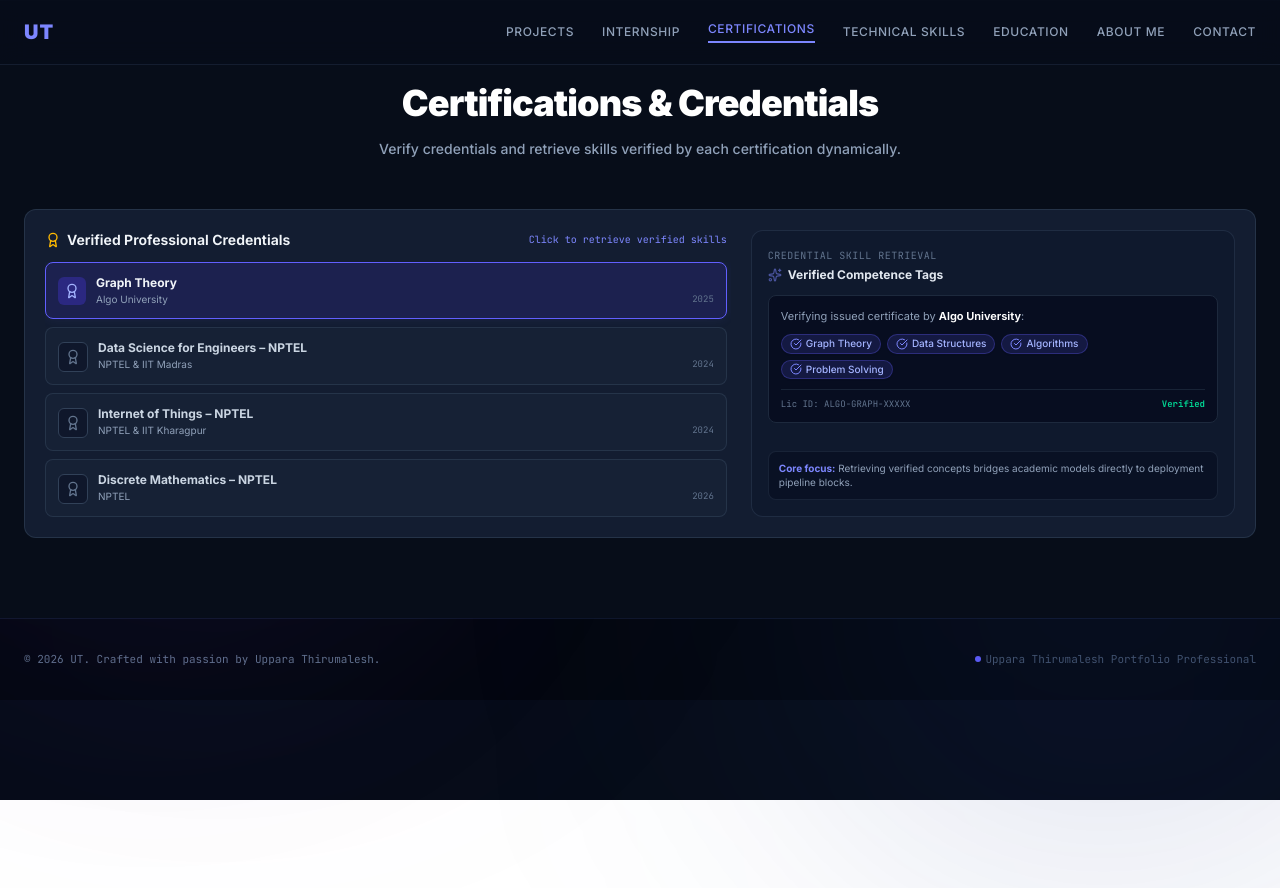
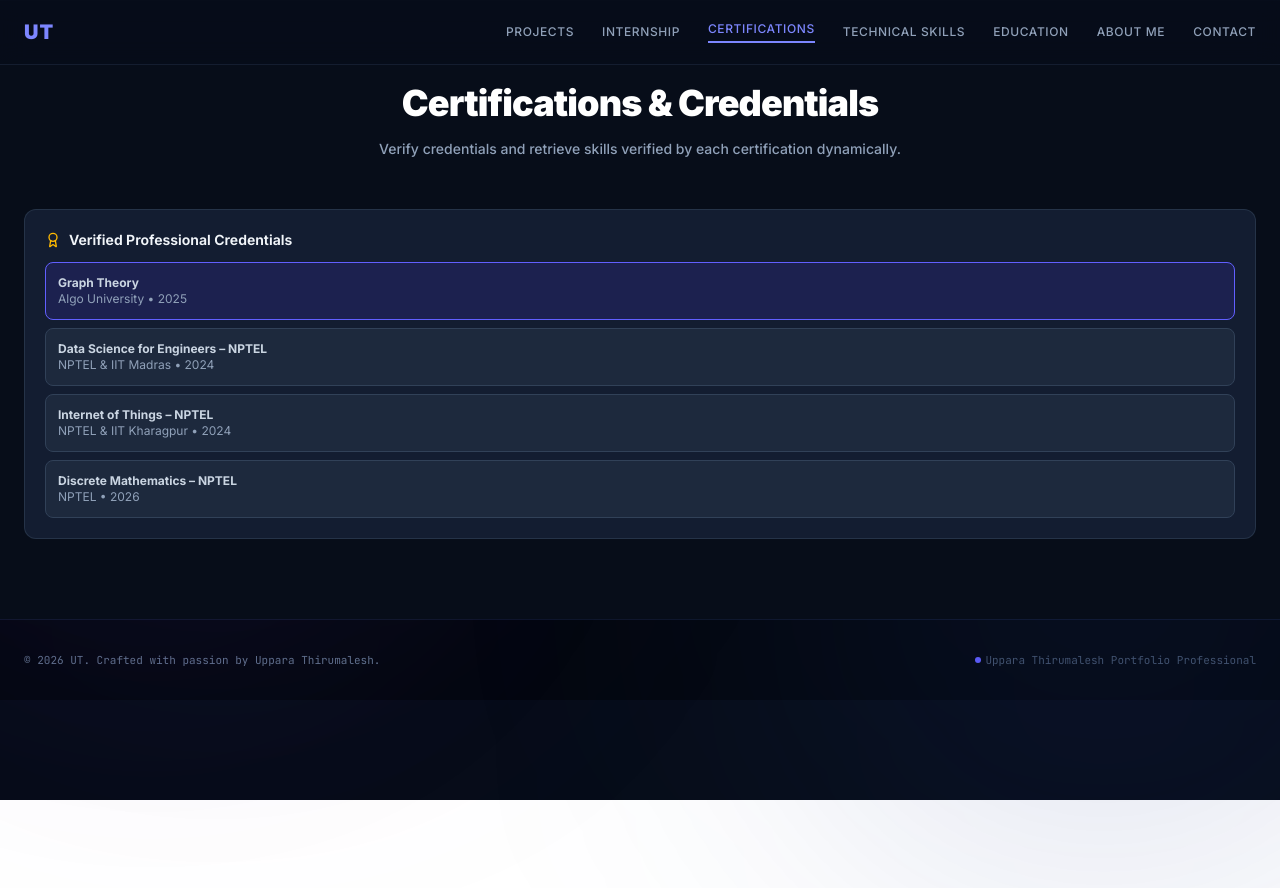
Before and after one commit to UpparaThirumalesh/portifolio, a React (Vite) app: page / in a window 1280 px wide. Both pictures are taken after a click on the button "CERTIFICATIONS". Shown: the top 888 px of the page. Built offline with nearby package versions, Linux system fonts and the light colour scheme.

Commit message:
Updated portfolio details

```diff
--- a/index.html
+++ b/index.html
@@ -3,7 +3,8 @@
   <head>
     <meta charset="UTF-8" />
     <meta name="viewport" content="width=device-width, initial-scale=1.0" />
-    <title><title>Uppara Thirumalesh | Portfolio</title></title>
+        <title>Uppara Thirumalesh | Portfolio</title>
+
   </head>
   <body>
     <div id="root"></div>
--- a/src/components/CertsSkillsEducationWidget.tsx
+++ b/src/components/CertsSkillsEducationWidget.tsx
@@ -1,211 +1,178 @@
 import React, { useState } from 'react';
 import { CERTIFICATIONS, EDUCATION } from '../data';
-import { Award, GraduationCap, CheckCircle, Flame, Star, Sparkles, BookOpen } from 'lucide-react';
+import {
+  Award,
+  GraduationCap,
+  CheckCircle,
+  Star,
+  Sparkles,
+  BookOpen
+} from 'lucide-react';
 
 interface CertsSkillsEducationWidgetProps {
   viewMode?: 'all' | 'certifications' | 'education';
 }
 
-export default function CertsSkillsEducationWidget({ viewMode = 'all' }: CertsSkillsEducationWidgetProps) {
+export default function CertsSkillsEducationWidget({
+  viewMode = 'all'
+}: CertsSkillsEducationWidgetProps) {
+
   const [selectedCertId, setSelectedCertId] = useState<number>(1);
   const [showScoreBreakdown, setShowScoreBreakdown] = useState(false);
 
-  // Active certification item
-  const selectedCert = CERTIFICATIONS.find(c => c.id === selectedCertId) || CERTIFICATIONS[0];
+  const selectedCert =
+    CERTIFICATIONS.find(
+      c => c.id === selectedCertId
+    ) || CERTIFICATIONS[0];
 
-  // Educational GPA / Score computation representation
-  const cgpaInPercentage = 7.95 * 10; // Standard 7.95 out of 10 normalized
+  // Academic scores
+  const cgpa = 8.02;
+  const cgpaInPercentage = cgpa * 10; // 80.2%
+
   const intermediateScore = 98.3;
-  // Let's compute a composite score out of 100
-  const compositeAcademicScore = Math.round((cgpaInPercentage + intermediateScore) / 2);
+
+  const compositeAcademicScore = Math.round(
+    (cgpaInPercentage + intermediateScore) / 2
+  );
 
   return (
-    <div id="certs-skills-education-widget" className="w-full bg-[#131D31] rounded-xl border border-slate-700/60 p-5 space-y-6 text-xs text-slate-300">
+    <div
+      id="certs-skills-education-widget"
+      className="w-full bg-[#131D31] rounded-xl border border-slate-700/60 p-5 space-y-6 text-xs text-slate-300"
+    >
 
-      {/* Grid of Certifications & Skills Retrieval */}
+      {/* Certification Section */}
       {(viewMode === "all" || viewMode === "certifications") && (
-        <div className="grid grid-cols-1 lg:grid-cols-12 gap-5">
+        <div>
 
-          {/* Left Column (8/12) - Certifications List */}
-          <div className="lg:col-span-7 space-y-3">
-            <div className="flex justify-between items-center pr-1">
-              <h4 className="font-semibold text-slate-100 text-sm flex items-center gap-1.5">
-                <Award className="w-4 h-4 text-amber-400" />
+          <h4 className="font-semibold text-slate-100 text-sm flex items-center gap-2">
+            <Award className="w-4 h-4 text-amber-400"/>
             Verified Professional Credentials
           </h4>
-              <span className="text-[10px] text-indigo-400 font-mono">Click to retrieve verified skills</span>
+
+          <div className="space-y-2 mt-3">
+
+            {CERTIFICATIONS.map(cert => (
+
+              <button
+                key={cert.id}
+                onClick={() => setSelectedCertId(cert.id)}
+                className={`w-full p-3 rounded-lg border text-left ${
+                  selectedCertId === cert.id
+                    ? "bg-indigo-600/15 border-indigo-500"
+                    : "bg-slate-800 border-slate-700"
+                }`}
+              >
+
+                <div className="font-bold">
+                  {cert.title}
                 </div>
 
-            <div className="space-y-2 max-h-[290px] overflow-y-auto pr-1">
-              {CERTIFICATIONS.map(cert => (
-                <button
-                  id={`btn-cert-${cert.id}`}
-                  key={cert.id}
-                  onClick={() => setSelectedCertId(cert.id)}
-                  className={`w-full text-left p-3 rounded-lg border transition-all flex items-start gap-2.5 cursor-pointer ${
-                    selectedCertId === cert.id
-                      ? 'bg-indigo-600/15 border-indigo-500 shadow-[0_0_12px_rgba(99,102,241,0.1)] text-white'
-                      : 'bg-slate-800/40 border-slate-700/60 hover:bg-slate-800/80 hover:border-slate-600 text-slate-400'
-                  }`}
-                >
-                  <div className={`p-1.5 rounded-md mt-0.5 ${
-                    selectedCertId === cert.id ? 'bg-indigo-600/30 text-indigo-300' : 'bg-slate-900 border border-slate-700 text-slate-500'
-                  }`}>
-                    <Award className="w-4 h-4" />
-                  </div>
-                  <div className="flex-1 min-w-0">
-                    <div className={`font-bold truncate text-xs ${selectedCertId === cert.id ? 'text-slate-100' : 'text-slate-300'}`}>
-                      {cert.title}
-                    </div>
-                    <div className="text-[10px] text-slate-400 mt-0.5 flex justify-between">
-                      <span>{cert.issuer}</span>
-                      <span className="font-mono text-[9px] text-slate-500">{cert.date}</span>
-                    </div>
-                  </div>
-                </button>
-              ))}
-            </div>
+                <div className="text-xs text-slate-400">
+                  {cert.issuer} • {cert.date}
                 </div>
 
-          {/* Right Column (5/12) - Retrieved Skills Display */}
-          <div className="lg:col-span-5 flex flex-col justify-between bg-slate-900/65 border border-slate-700/50 rounded-xl p-4">
-            <div className="space-y-3">
-              <div>
-                <span className="text-[10px] text-slate-500 uppercase font-mono tracking-wider">Credential Skill Retrieval</span>
-                <h5 className="font-bold text-slate-200 mt-1 flex items-center gap-1.5">
-                  <Sparkles className="w-3.5 h-3.5 text-indigo-400 animate-pulse" />
-                  Verified Competence Tags
-                </h5>
-              </div>
+              </button>
 
-              <div className="bg-slate-950/60 rounded-lg p-3 border border-slate-800 space-y-2.5">
-                <div className="text-[11px] text-slate-400 leading-normal">
-                  Verifying issued certificate by <span className="text-white font-semibold">{selectedCert.issuer}</span>:
-                </div>
+            ))}
 
-                {/* Animation simulation container */}
-                <div className="flex flex-wrap gap-1.5">
-                  {selectedCert.skills.map((skill, idx) => (
-                    <span
-                      key={idx}
-                      className="inline-flex items-center gap-1 text-[10px] bg-indigo-500/15 text-indigo-300 hover:bg-indigo-500/25 border border-indigo-500/30 px-2 py-0.5 rounded-full font-medium shadow-xs hover:scale-105 transition-all duration-300"
-                    >
-                      <CheckCircle className="w-3 h-3 text-indigo-400" />
-                      {skill}
-                    </span>
-                  ))}
-                </div>
-
-                {selectedCert.credentialId && (
-                  <div className="text-[9px] font-mono text-slate-500 border-t border-slate-800/80 pt-2 flex justify-between">
-                    <span>Lic ID: {selectedCert.credentialId}</span>
-                    <span className="text-emerald-400 flex items-center gap-0.5 font-bold">
-                      <span className="w-1.5 h-1.5 bg-emerald-500 rounded-full animate-ping"></span>
-                      Verified
-                    </span>
-                  </div>
-                )}
-              </div>
-            </div>
-
-            <div className="mt-4 bg-slate-950/40 p-2.5 rounded-lg border border-slate-800/80">
-              <div className="text-[10px] text-slate-400">
-                <span className="text-indigo-400 font-bold">Core focus:</span> Retrieving verified concepts bridges academic models directly to deployment pipeline blocks.
-              </div>
-            </div>
           </div>
 
         </div>
       )}
 
-      {/* Show Education Section & Scoring */}
-      {viewMode === "all" && <div className="border-t border-slate-700/50 my-1"></div>}
+      {/* Education Section */}
 
       {(viewMode === "all" || viewMode === "education") && (
-        <div className="pt-2 grid grid-cols-1 md:grid-cols-12 gap-5">
 
-          {/* Left: Education cards (7/12) */}
-          <div className="md:col-span-7 space-y-3">
-            <h4 className="font-semibold text-slate-100 text-sm flex items-center gap-1.5">
-              <GraduationCap className="w-4.5 h-4.5 text-indigo-400" />
+        <div className="border-t border-slate-700 pt-5">
+
+          <h4 className="font-semibold text-slate-100 text-sm flex items-center gap-2">
+            <GraduationCap className="w-4 h-4 text-indigo-400"/>
             Education Timeline
           </h4>
 
-            <div className="space-y-3">
+          <div className="space-y-3 mt-3">
+
             {EDUCATION.map((edu, idx) => (
-                <div key={idx} className="bg-slate-900/40 border border-slate-700/40 hover:border-slate-600/60 p-3.5 rounded-lg transition-all flex items-start gap-3">
-                  <div className="p-2.5 bg-[#17253e] border border-blue-500/20 text-blue-400 rounded-lg shrink-0 font-bold tracking-wide text-xs">
-                    {edu.logo}
-                  </div>
-                  <div className="flex-1 min-w-0">
-                    <h5 className="font-bold text-slate-100 text-xs leading-snug">{edu.institution}</h5>
-                    <p className="text-indigo-400 text-[10.5px] mt-0.5">{edu.degree}</p>
-                    {edu.specialization && <p className="text-slate-400 text-[10px] mt-0.5">{edu.specialization}</p>}
-                    <p className="text-slate-400 font-medium text-[10px] mt-1 font-mono uppercase bg-slate-950/30 inline-block px-1.5 py-0.5 rounded border border-slate-800/50">
+
+              <div
+                key={idx}
+                className="bg-slate-900 p-3 rounded-lg border border-slate-700"
+              >
+
+                <h5 className="font-bold text-white">
+                  {edu.institution}
+                </h5>
+
+                <p className="text-indigo-400">
+                  {edu.degree}
+                </p>
+
+                <p className="text-slate-400">
+                  {edu.specialization}
+                </p>
+
+                <p className="text-xs text-slate-500 mt-1">
                   {edu.grade}
                 </p>
-                  </div>
-                </div>
-              ))}
-            </div>
+
               </div>
 
-          {/* Right: Academic Scoreboard "it will score education" (5/12) */}
-          <div className="md:col-span-5 bg-gradient-to-br from-[#1c2c47] to-[#121c2e] border border-slate-700/60 rounded-xl p-4 flex flex-col justify-between">
-            <div className="space-y-2">
-              <div className="flex justify-between items-center">
-                <span className="text-[10px] text-indigo-400 font-mono tracking-wider">Academic Audit Index</span>
-                <button
-                  id="btn-toggle-score"
-                  onClick={() => setShowScoreBreakdown(!showScoreBreakdown)}
-                  className="text-[9px] bg-slate-800 border-none text-slate-300 hover:text-white px-2 py-0.5 rounded cursor-pointer transition-colors"
-                >
-                  {showScoreBreakdown ? "Quick view" : "Audit details"}
-                </button>
+            ))}
+
           </div>
 
-              <h5 className="font-bold text-slate-200 text-xs">Composite Merit Score</h5>
+          {/* Academic Score */}
 
-              {showScoreBreakdown ? (
-                <div className="space-y-1.5 py-1 text-[10px] font-mono">
+          <div className="mt-5 bg-slate-900 p-4 rounded-lg">
+
             <div className="flex justify-between">
-                    <span className="text-slate-400">B.Tech NIT CGPA Compliance</span>
-                    <span className="text-slate-200">79.5%</span>
-                  </div>
-                  <div className="flex justify-between">
-                    <span className="text-slate-400">Intermediate MPC Score</span>
-                    <span className="text-slate-200">98.3%</span>
-                  </div>
-                  <div className="flex justify-between border-t border-slate-800 pt-1">
-                    <span className="text-indigo-400">Total Merit Weighted Ave</span>
-                    <span className="text-indigo-300 font-bold">{compositeAcademicScore}%</span>
-                  </div>
-                </div>
-              ) : (
-                <div className="flex items-center gap-4 py-1.5">
-                  <div className="relative w-14 h-14 rounded-full border-4 border-dashed border-indigo-500/40 flex items-center justify-center animate-[spin_10s_linear_infinite]">
-                    <span className="absolute text-slate-100 font-black text-sm select-none tracking-tight">{compositeAcademicScore}%</span>
-                  </div>
-                  <div className="flex-1 leading-normal">
-                    <div className="text-xs font-bold text-emerald-400 flex items-center gap-0.5">
-                      <Star className="w-3.5 h-3.5 fill-current" />
-                      Top Peer Decile (1%)
-                    </div>
-                    <p className="text-[10px] text-slate-400">Elite standing across nationwide math & programming criteria indexes.</p>
-                  </div>
-                </div>
-              )}
+
+              <span>CGPA</span>
+
+              <span className="font-bold text-white">
+                {cgpa}
+              </span>
+
             </div>
 
-            <div className="bg-slate-950/50 p-2.5 rounded-lg border border-slate-800/80 mt-3 flex items-center gap-2">
-              <BookOpen className="w-4 h-4 text-slate-400" />
-              <div className="text-[10px] text-slate-400 leading-normal">
-                Score integrates <span className="font-bold text-slate-100">NIT admissions standing</span> and <span className="font-bold text-slate-100">technical aptitude</span>, confirming strong quantitative capabilities under competitive criteria.
+            <div className="flex justify-between">
+
+              <span>Equivalent %</span>
+
+              <span className="font-bold text-white">
+                {cgpaInPercentage}%
+              </span>
+
             </div>
+
+            <div className="flex justify-between">
+
+              <span>Intermediate Score</span>
+
+              <span className="font-bold text-white">
+                {intermediateScore}%
+              </span>
+
             </div>
+
+            <div className="flex justify-between border-t border-slate-700 mt-3 pt-3">
+
+              <span className="text-indigo-400">
+                Composite Score
+              </span>
+
+              <span className="font-bold text-indigo-300">
+                {compositeAcademicScore}%
+              </span>
+
             </div>
 
           </div>
+
+        </div>
+
       )}
 
     </div>
```
Also changed, not shown: package.json (+8 -6 lines), 1 other file (tests, documents, lock files or other folders). Lines whose indentation alone changed are shown as unchanged.
